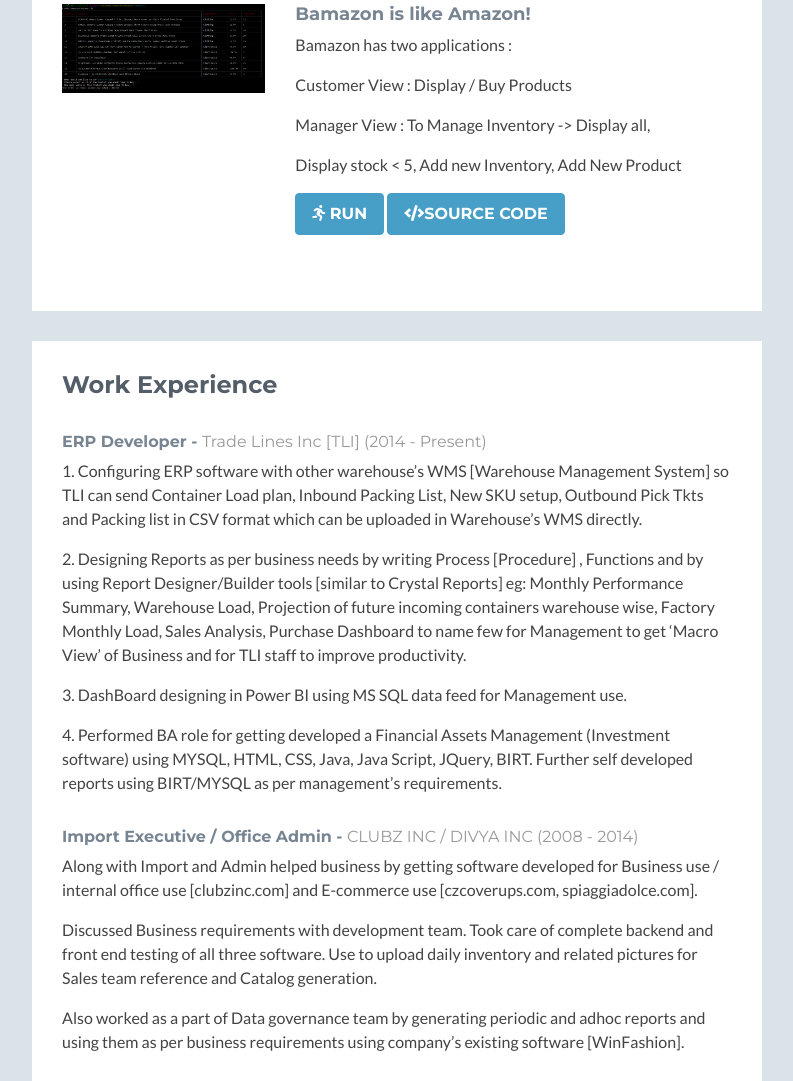
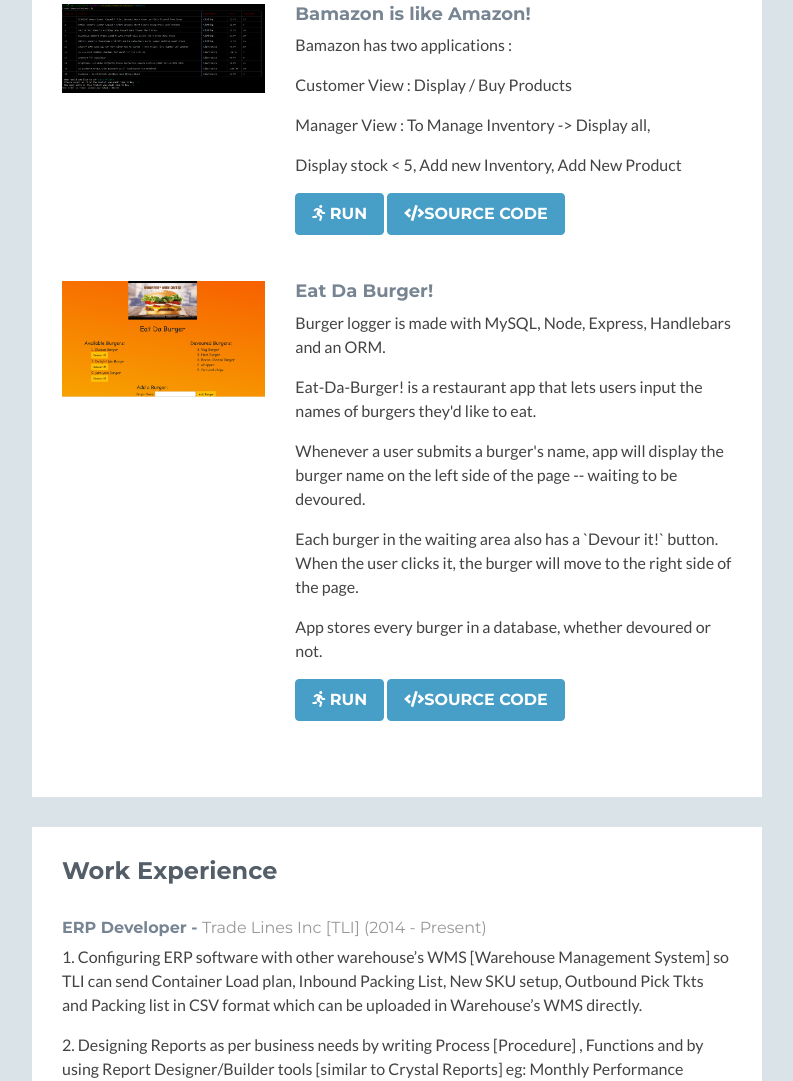
Before and after one commit to FULLSTACK-SY/Portfolio, a plain HTML site: page index.html in a window 1280 px wide. Shown: the part 3390-4471 px from the top of the page, without its empty margins (53-846 px from the left). Drawn offline with nearby package versions, Linux system fonts and the light colour scheme; some icons are missing.

Commit message:
added Eat Da Burger

```diff
--- a/index.html
+++ b/index.html
@@ -186,7 +186,7 @@
 
                             <div class="item row">
                                 <a class="col-md-4 col-sm-4 col-xs-12" href="https://fullstack-sy.github.io/liri-node-app/." target="_blank">
-                                <img class="img-responsive project-image" src="assets/images/song-output.png"  width=100%  alt="Trivia" />
+                                <img class="img-responsive project-image" src="assets/images/song-output.png"  width=100%  alt="Liri" />
                                 </a>
                                 <div class="desc col-md-8 col-sm-8 col-xs-12">
                                     <h3 class="title"><a href="https://fullstack-sy.github.io/liri-node-app/." target="_blank">Liri is like Siri!</a></h3>
@@ -203,7 +203,7 @@
 
                             <div class="item row">
                                 <a class="col-md-4 col-sm-4 col-xs-12" href="https://fullstack-sy.github.io/bamazon/." target="_blank">
-                                <img class="img-responsive project-image" src="assets/images/buyoptions.png"  width=100%  alt="Trivia" />
+                                <img class="img-responsive project-image" src="assets/images/buyoptions.png"  width=100%  alt="Bamazon" />
                                 </a>
                                 <div class="desc col-md-8 col-sm-8 col-xs-12">
                                     <h3 class="title"><a href="https://fullstack-sy.github.io/bamazon/." target="_blank">Bamazon is like Amazon!</a></h3>
@@ -214,6 +214,24 @@
                                     <p>
                                       <a class="btn btn-cta-secondary" href="https://fullstack-sy.github.io/bamazon/." target="_blank"><i class="fas fa-running"></i> Run </a>
                                       <a class="btn btn-cta-secondary" href="https://github.com/FULLSTACK-SY/bamazon.git" target="_blank"><i class="fa fa-code"></i>Source Code</a>
+                                    </p>
+                                </div><!--//desc-->
+                            </div><!--//item-->
+
+                            <div class="item row">
+                                <a class="col-md-4 col-sm-4 col-xs-12" href="https://syburger.herokuapp.com/" target="_blank">
+                                <img class="img-responsive project-image" src="assets/images/burger.png"  width=100%  alt="Burger" />
+                                </a>
+                                <div class="desc col-md-8 col-sm-8 col-xs-12">
+                                    <h3 class="title"><a href="https://syburger.herokuapp.com/" target="_blank">Eat Da Burger!</a></h3>
+                                    <p>Burger logger is made with MySQL, Node, Express, Handlebars and an ORM.</p>
+                                    <p>Eat-Da-Burger! is a restaurant app that lets users input the names of burgers they'd like to eat.</p>
+                                    <p>Whenever a user submits a burger's name, app will display the burger name on the left side of the page -- waiting to be devoured.</p>
+                                    <p>Each burger in the waiting area also has a `Devour it!` button. When the user clicks it, the burger will move to the right side of the page.</p>
+                                    <p>App stores every burger in a database, whether devoured or not.</p>
+                                    <p>
+                                      <a class="btn btn-cta-secondary" href="https://syburger.herokuapp.com/" target="_blank"><i class="fas fa-running"></i> Run </a>
+                                      <a class="btn btn-cta-secondary" href="https://github.com/FULLSTACK-SY/burger.git" target="_blank"><i class="fa fa-code"></i>Source Code</a>
                                     </p>
                                 </div><!--//desc-->
                             </div><!--//item-->
```
Also changed, not shown: assets/images/burger.png (added).
